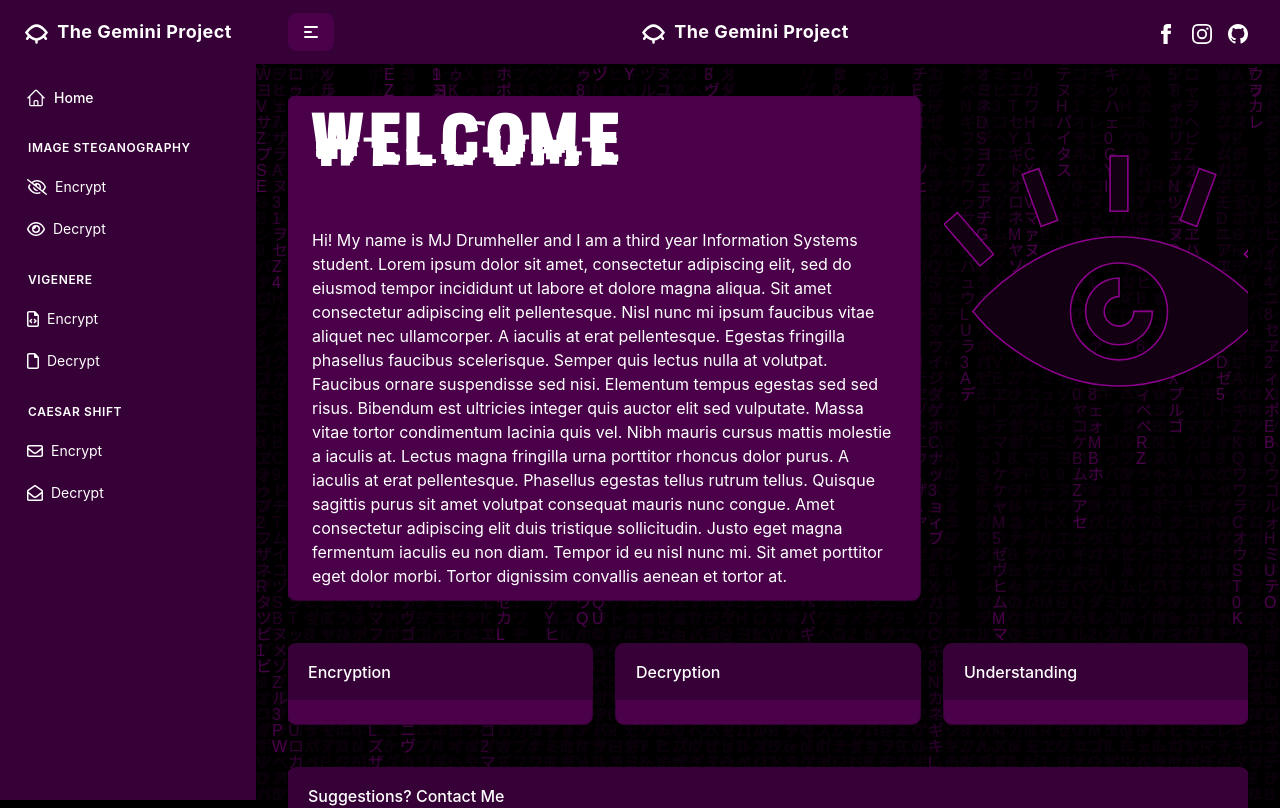
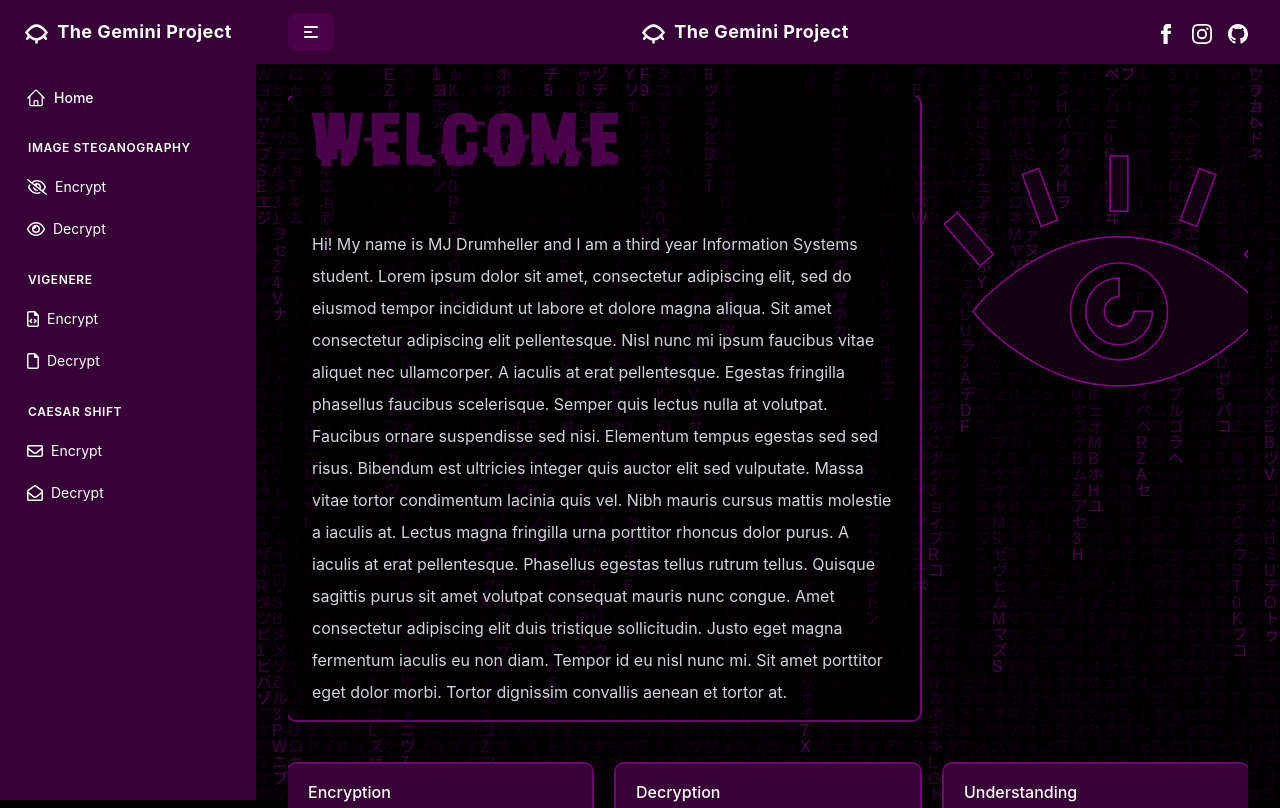
Before and after one commit to mjDruMango/CapstoneMJ, a React (Create React App) app in the folder capfrontend/: page / in a window 1280 px wide. Shown: the top 808 px of the page. Built offline with nearby package versions, Linux system fonts and the light colour scheme.

Commit message:
fix da box
fix fix

```diff
--- a/capfrontend/src/components/card/Card.js
+++ b/capfrontend/src/components/card/Card.js
@@ -3,13 +3,14 @@ import CardFooter from "./CardFooter";
 
 export default function Card(props) {
     const additionalClasses = props.className ? ` ${props.className}` : '';
-    const customStyles = `mb-5 flex flex-col overflow-hidden rounded-lg shadow-sm ring-1 ring-primary border-none ${props.transparent ? 'bg-secondary/75' : 'bg-secondary'}${additionalClasses}`;
+    const customStyles = `mb-5 flex flex-col overflow-hidden rounded-lg shadow-sm ring-2 ring-lineart border-none ${props.transparent ? 'bg-black/75' : 'bg-black'}${additionalClasses}`;
 
 
     return (
         <>
             {/* Card */}
             <div className={customStyles}>
+                <div>
                     {/* Card Header */}
                     {props.header != null ? <CardHeader header={props.header} /> : null}
 
@@ -25,6 +26,7 @@ export default function Card(props) {
                     {props.footer != null ? <CardFooter footer={props.footer} /> : null}
                     {/* END Card Footer */}
                 </div>
+            </div>
             {/* End Card */}
         </>
     );
--- a/capfrontend/src/pages/Home.js
+++ b/capfrontend/src/pages/Home.js
@@ -6,11 +6,11 @@ export default function Home() {
         <>
             <div className="grid grid-cols-1 lg:grid-cols-9 gap-6 overflow-auto">
                 <div className="col-span-1 lg:col-span-6">
-                    <Card>
-                            <p className="font-bold text-7xl font-custom tracking-widest">WELCOME</p>
+                    <Card className="bg-opacity-50">
+                            <p className="font-bold text-7xl font-custom tracking-widest text-secondary">WELCOME</p>
                             <br />
                             <br />
-                            Hi! My name is MJ Drumheller and I am a third year Information Systems student. Lorem ipsum dolor sit amet, consectetur adipiscing elit, sed do eiusmod tempor incididunt ut labore et dolore magna aliqua. Sit amet consectetur adipiscing elit pellentesque. Nisl nunc mi ipsum faucibus vitae aliquet nec ullamcorper. A iaculis at erat pellentesque. Egestas fringilla phasellus faucibus scelerisque. Semper quis lectus nulla at volutpat. Faucibus ornare suspendisse sed nisi. Elementum tempus egestas sed sed risus. Bibendum est ultricies integer quis auctor elit sed vulputate. Massa vitae tortor condimentum lacinia quis vel. Nibh mauris cursus mattis molestie a iaculis at. Lectus magna fringilla urna porttitor rhoncus dolor purus. A iaculis at erat pellentesque. Phasellus egestas tellus rutrum tellus. Quisque sagittis purus sit amet volutpat consequat mauris nunc congue. Amet consectetur adipiscing elit duis tristique sollicitudin. Justo eget magna fermentum iaculis eu non diam. Tempor id eu nisl nunc mi. Sit amet porttitor eget dolor morbi. Tortor dignissim convallis aenean et tortor at.
+                            <p className="text-gray-300 leading-8">Hi! My name is MJ Drumheller and I am a third year Information Systems student. Lorem ipsum dolor sit amet, consectetur adipiscing elit, sed do eiusmod tempor incididunt ut labore et dolore magna aliqua. Sit amet consectetur adipiscing elit pellentesque. Nisl nunc mi ipsum faucibus vitae aliquet nec ullamcorper. A iaculis at erat pellentesque. Egestas fringilla phasellus faucibus scelerisque. Semper quis lectus nulla at volutpat. Faucibus ornare suspendisse sed nisi. Elementum tempus egestas sed sed risus. Bibendum est ultricies integer quis auctor elit sed vulputate. Massa vitae tortor condimentum lacinia quis vel. Nibh mauris cursus mattis molestie a iaculis at. Lectus magna fringilla urna porttitor rhoncus dolor purus. A iaculis at erat pellentesque. Phasellus egestas tellus rutrum tellus. Quisque sagittis purus sit amet volutpat consequat mauris nunc congue. Amet consectetur adipiscing elit duis tristique sollicitudin. Justo eget magna fermentum iaculis eu non diam. Tempor id eu nisl nunc mi. Sit amet porttitor eget dolor morbi. Tortor dignissim convallis aenean et tortor at.</p>
                     </Card>
                 </div>
                 <div className="col-span-1 lg:col-span-3">
--- a/capfrontend/tailwind.config.js
+++ b/capfrontend/tailwind.config.js
@@ -19,6 +19,7 @@ module.exports = {
       colors: {
         "primary": "#360136",
         "secondary": "#4a014a",
+        "lineart": "#730173"
       },
       zIndex: {
         '1': 1,
```
Lines whose indentation alone changed are shown as unchanged.
